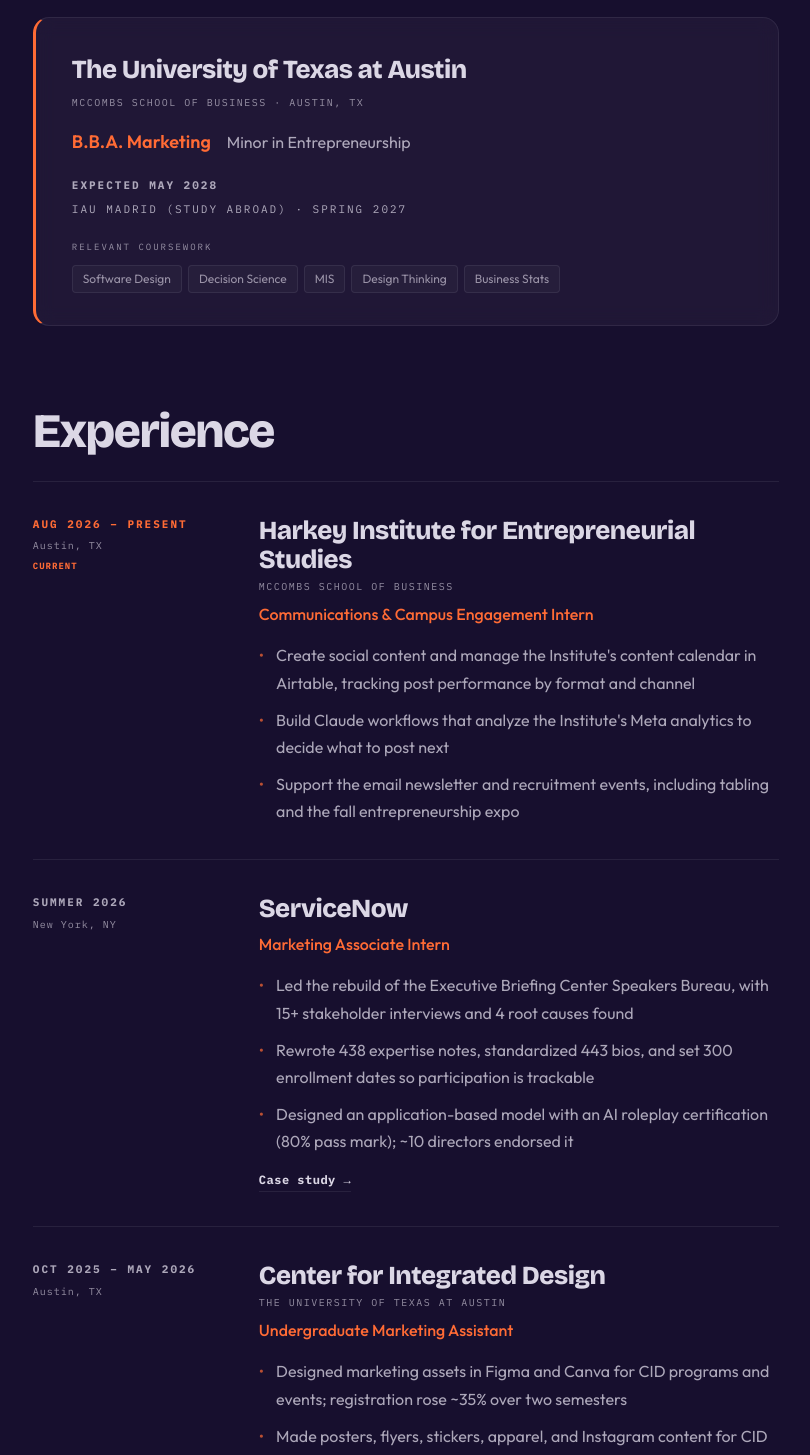
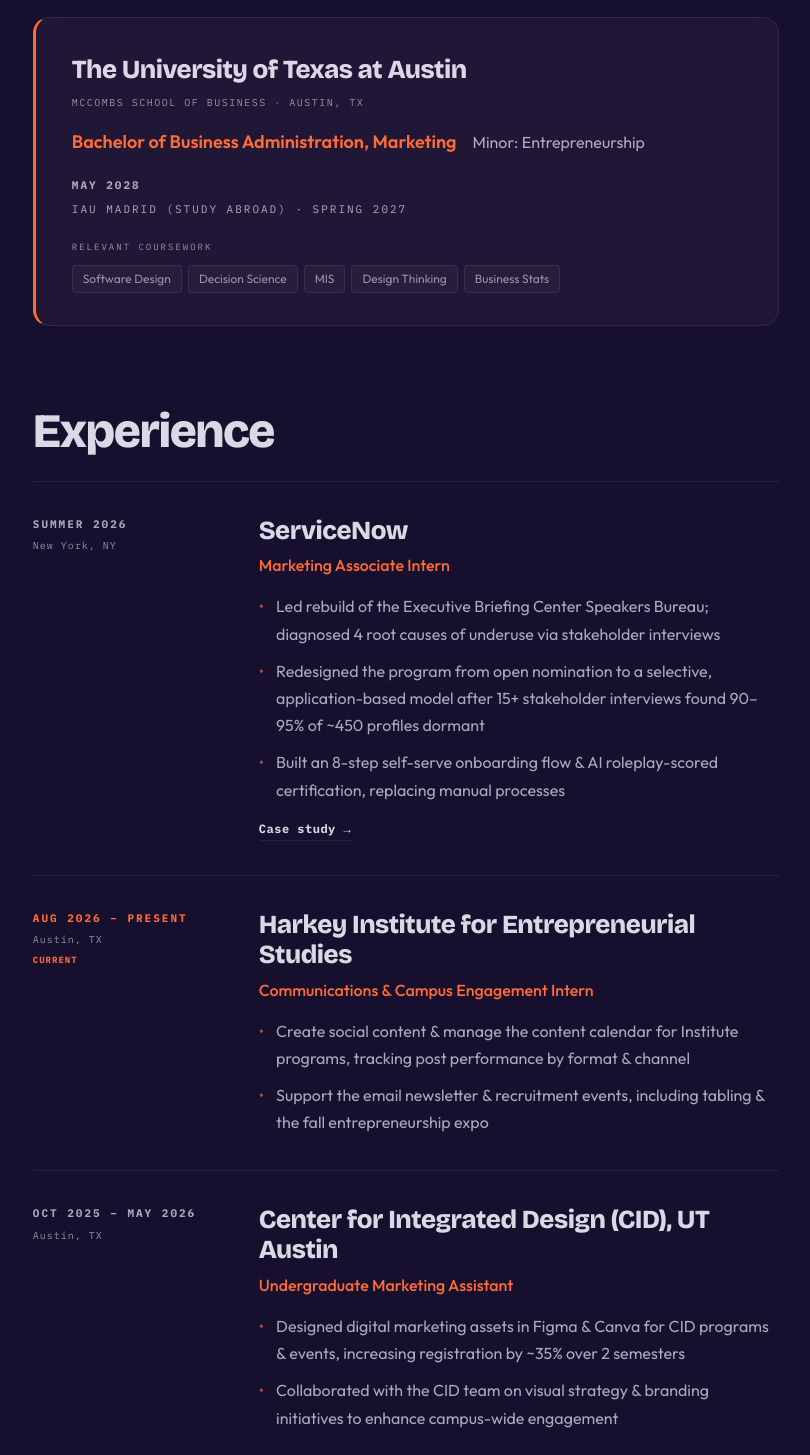
Before and after one commit to kamipatel/rasika-patel, a React (Vite) app: page /resume in a window 1280 px wide. Shown: the part 680-2135 px from the top of the page, without its empty margins (234-1044 px from the left). Built offline with nearby package versions, Linux system fonts and the light colour scheme.

Commit message:
portfolio facts pass: data files

```diff
--- a/src/data/homeStats.js
+++ b/src/data/homeStats.js
@@ -1,7 +1,9 @@
-/* Home stats band. Plain JS so the prerender script can import it. */
+/* Home stats band. Plain JS so the prerender script can import it.
+   Instagram numbers are confirmed from Instagram Insights (119,185 views,
+   4,274 shares, 1,373 followers) and shown conservatively. */
 export const stats = [
   { val: "700+", label: "Downloads" },
-  { val: "246K", label: "Instagram views in 90 days" },
-  { val: "72", label: "PRs shipped with Claude Code" },
-  { val: "438", label: "Expertise notes rewritten at ServiceNow" },
+  { val: "100K+", label: "Views on our matcha rankings post" },
+  { val: "3.7K+", label: "Shares of that post" },
+  { val: "1.3K+", label: "Instagram followers" },
 ];
--- a/src/data/projects.js
+++ b/src/data/projects.js
@@ -10,7 +10,7 @@
  */
 export const projects = [
   { title: "Xplore Austin", slug: "xplore-austin", featured: true, role: "Founder & UX Designer", tags: ["Startup", "UI/UX", "Branding", "App Store"], desc: "Built the app UT students open to see what's on near campus today.", link: "https://apps.apple.com/us/app/xplore-austin/id6758564187", impact: "700+ downloads", timeline: "Feb 2025 – Present", href: "/work/xplore" },
-  { title: "ServiceNow", slug: "servicenow", featured: true, role: "Marketing Associate Intern", category: "Marketing", tags: ["Program Design", "Stakeholder Research", "Enablement"], desc: "Rebuilt how ServiceNow recruits and vets the experts who speak at its executive briefings.", link: "https://www.servicenow.com/", impact: "438 expertise notes rewritten", timeline: "Summer 2026", href: "/work/servicenow" },
+  { title: "ServiceNow", slug: "servicenow", featured: true, role: "Marketing Associate Intern", category: "Marketing", tags: ["Program Design", "Stakeholder Research", "Enablement"], desc: "Rebuilt how ServiceNow recruits and vets the experts who speak at its executive briefings.", link: "https://www.servicenow.com/", impact: "Handed off to Digital Technology", timeline: "Summer 2026", href: "/work/servicenow" },
   { title: "Harkey Institute", slug: "harkey", featured: true, oneLiner: "Run social and Claude analytics workflows at McCombs.", role: "Communications & Campus Engagement Intern", tags: ["Content Strategy", "Social", "AI Workflows", "Airtable", "Graphic Design", "Events"], desc: "I run social and the content calendar for UT's entrepreneurship institute. I built Claude workflows that read our Meta analytics and show what's working. I also designed the Longhorn Market flyer and stickers.", link: "https://www.mccombs.utexas.edu/centers-and-initiatives/harkey-institute/", timeline: "Aug 2026 – Present" },
   { title: "Foundry", slug: "foundry", featured: true, oneLiner: "Build websites for small businesses.", role: "Founder & Developer", tags: ["Web Design", "Branding", "Small Business"], desc: "I design and build websites for small businesses, including the branding.", clients: ["Mithas", "Kake N Kream"], sites: [
     { name: "Mithas", tagline: "Coffee syrups", url: "https://mithas-coffee-syrups.vercel.app/", image: "/projects/foundry/mithas.jpg" },
@@ -19,7 +19,7 @@ export const projects = [
   ], link: null, impact: "2 client sites", timeline: "Mar 2026 – Present" },
   { title: "Texas Momentum", slug: "texas-momentum", featured: true, oneLiner: "Led marketing for 40+ student interns.", role: "Director of Design & Marketing", tags: ["Brand Strategy", "Content", "Community"], desc: "I led design and marketing for 40+ student interns across two program cycles. Our content hit 150K+ organic views.", link: "https://txmomentum.org/", impact: "150K+ views", timeline: "Jan – May 2025 · Jan – May 2026" },
   { title: "SELL Fellowship", slug: "sell-fellowship", featured: true, oneLiner: "Mentor fellows, after a term as Creative Lead.", role: "Fellow Development Lead", tags: ["Creative Direction", "Brand Systems", "Mentorship"], desc: "I mentor fellows through the Incubator, the build-and-launch phase. Before that I was Creative Lead, designing social, web, print, and merch.", link: "https://www.sell-fellowship.org/", timeline: "Jan 2025 – Present" },
-  { title: "Center for Integrated Design", slug: "center-for-integrated-design", featured: true, page: true, oneLiner: "Designed Figma and Canva assets for UT's CID programs.", role: "Undergraduate Marketing Assistant", category: "Design", tags: ["Figma", "Canva"], desc: "I designed marketing assets in Figma and Canva for UT's CID programs and events. Registration rose ~35% over two semesters.", link: null, impact: "~35% registration lift", timeline: "Oct 2025 – May 2026" },
+  { title: "Center for Integrated Design", slug: "center-for-integrated-design", featured: true, page: true, oneLiner: "Designed Figma and Canva assets for UT's CID programs.", role: "Undergraduate Marketing Assistant", category: "Design", tags: ["Figma", "Canva"], desc: "I designed marketing assets in Figma and Canva for UT's CID programs and events, increasing registration by ~35% over 2 semesters.", link: null, impact: "~35% registration lift", timeline: "Oct 2025 – May 2026" },
   { title: "Texas Convergent", slug: "texas-convergent", featured: true, page: true, oneLiner: "Did UX consulting for HerdUp and Well Water Finders.", role: "UX Design Consultant", tags: ["UI/UX", "Figma", "Consulting"], desc: "I did UX consulting for two clients: HerdUp, a UT app for finding student orgs, and Well Water Finders, a groundwater startup where a clearer UI flow saved $9,000 per drill test.", link: null, impact: "$9K saved / drill", timeline: "Fall 2024 – Fall 2025" },
   { title: "American Marketing Association", slug: "ama", featured: true, oneLiner: "Ran SEO and a content roadmap for Baya Systems.", role: "Marketing Consultant", tags: ["SEO", "Content Strategy", "Analytics"], desc: "I reworked Baya Systems' SEO and built a content roadmap. Organic traffic rose 40%, and 10+ key terms ranked higher on Google.", link: "https://bayasystems.com/", impact: "40% traffic increase", timeline: "Fall 2024 – Spring 2025" },
   { title: "The Cultured Carrot", slug: "cultured-carrot", featured: true, page: true, oneLiner: "Rebranded an Austin farmers market stall.", role: "Operations Manager & Marketing Assistant", tags: ["Rebrand", "Small Business", "Growth"], desc: "I rebranded this Austin farmers market stall. Sales rose 121%, with 200+ repeat customers.", link: null, impact: "121% sales growth", timeline: "Jun 2022 – Aug 2025" },
--- a/src/data/resume.js
+++ b/src/data/resume.js
@@ -7,9 +7,9 @@
 export const education = {
   school: "The University of Texas at Austin",
   division: "McCombs School of Business",
-  degree: "B.B.A. Marketing",
-  minor: "Minor in Entrepreneurship",
-  dates: "Expected May 2028",
+  degree: "Bachelor of Business Administration, Marketing",
+  minor: "Minor: Entrepreneurship",
+  dates: "May 2028",
   location: "Austin, TX",
   abroad: "IAU Madrid (study abroad) · Spring 2027",
   coursework: [
@@ -23,97 +23,50 @@ export const education = {
 
 export const experience = [
   {
-    org: "Harkey Institute for Entrepreneurial Studies",
-    sub: "McCombs School of Business",
-    role: "Communications & Campus Engagement Intern",
-    location: "Austin, TX",
-    dates: "Aug 2026 – Present",
-    current: true,
-    bullets: [
-      "Create social content and manage the Institute's content calendar in Airtable, tracking post performance by format and channel",
-      "Build Claude workflows that analyze the Institute's Meta analytics to decide what to post next",
-      "Support the email newsletter and recruitment events, including tabling and the fall entrepreneurship expo",
-    ],
-  },
-  {
     org: "ServiceNow",
     role: "Marketing Associate Intern",
     href: "/work/servicenow",
     location: "New York, NY",
     dates: "Summer 2026",
     bullets: [
-      "Led the rebuild of the Executive Briefing Center Speakers Bureau, with 15+ stakeholder interviews and 4 root causes found",
-      "Rewrote 438 expertise notes, standardized 443 bios, and set 300 enrollment dates so participation is trackable",
-      "Designed an application-based model with an AI roleplay certification (80% pass mark); ~10 directors endorsed it",
+      "Led rebuild of the Executive Briefing Center Speakers Bureau; diagnosed 4 root causes of underuse via stakeholder interviews",
+      "Redesigned the program from open nomination to a selective, application-based model after 15+ stakeholder interviews found 90–95% of ~450 profiles dormant",
+      "Built an 8-step self-serve onboarding flow & AI roleplay-scored certification, replacing manual processes",
     ],
   },
   {
-    org: "Center for Integrated Design",
-    sub: "The University of Texas at Austin",
+    org: "Harkey Institute for Entrepreneurial Studies",
+    role: "Communications & Campus Engagement Intern",
+    location: "Austin, TX",
+    dates: "Aug 2026 – Present",
+    current: true,
+    bullets: [
+      "Create social content & manage the content calendar for Institute programs, tracking post performance by format & channel",
+      "Support the email newsletter & recruitment events, including tabling & the fall entrepreneurship expo",
+    ],
+  },
+  {
+    org: "Center for Integrated Design (CID), UT Austin",
     role: "Undergraduate Marketing Assistant",
     location: "Austin, TX",
     dates: "Oct 2025 – May 2026",
     bullets: [
-      "Designed marketing assets in Figma and Canva for CID programs and events; registration rose ~35% over two semesters",
-      "Made posters, flyers, stickers, apparel, and Instagram content for CID courses and events",
+      "Designed digital marketing assets in Figma & Canva for CID programs & events, increasing registration by ~35% over 2 semesters",
+      "Collaborated with the CID team on visual strategy & branding initiatives to enhance campus-wide engagement",
     ],
   },
   {
-    org: "American Marketing Association",
-    role: "Marketing Consultant",
-    location: "Austin, TX",
-    dates: "Fall 2024 – Spring 2025",
-    bullets: [
-      "Optimized Baya Systems' SEO strategy, increasing organic traffic by 40% and improving Google ranking for 10+ key terms",
-      "Built a content roadmap and analytics dashboard that raised client engagement 25% and CTR 18%",
-    ],
-  },
-  {
-    org: "Texas Convergent",
-    role: "UX Design Consultant",
-    location: "Austin, TX",
-    dates: "Fall 2024 – Fall 2025",
-    bullets: [
-      "Designed the UI in Figma for HerdUp, a student organization platform for 24K+ UT users",
-      "Streamlined the user flow for Well Water Finders in Figma, saving the client $9,000 per groundwater drill test",
-    ],
-  },
-  {
-    org: "The Cultured Carrot",
-    role: "Operations Manager & Marketing Assistant",
-    location: "Austin, TX",
-    dates: "Jun 2022 – Aug 2025",
-    bullets: [
-      "Independently managed our stall, promoting and selling fermented vegetable dressings at 3 farmers market locations",
-      "Rebranded packaging, posters, and social visuals, driving a 121% sales increase and 200+ repeat customers in 7 months",
-    ],
-  },
-  {
-    org: "Revelations LLC",
-    role: "Business Founder & Owner",
-    location: "Remote",
-    dates: "Mar 2023 – Dec 2023",
-    bullets: [
-      "Built and scaled a print-on-demand Etsy shop to $6K+/month in revenue through social and SEO",
-    ],
-  },
-];
-
-export const leadership = [
-  {
     org: "Xplore Austin",
-    role: "Founder & UX Designer",
+    role: "Founder",
     location: "Austin, TX",
     dates: "Feb 2025 – Present",
     current: true,
     slug: "xplore-austin",
     href: "/work/xplore",
     bullets: [
-      "Launched a UT-only App Store app for what's on near campus today; 700+ downloads and 300+ student accounts",
-      "Built the app solo with Claude Code; automated operations with Claude, Instinct, and Supabase, Vercel, and PostHog MCPs",
-      "Grew Instagram to 246K views in the last 90 days and 1.3K+ followers with $0 ad spend",
-      "Created a ranked-list post format; one post hit 118,946 views and 4,269 shares, 96% from non-followers",
-      "Selected as a Kendra Scott WELI Spark Founder (Jan – May 2026)",
+      "Grew a campus content engine to 300K+ organic views & 1.2K+ followers with zero paid spend; 127K views in a 30-day period",
+      "Developed a ranked local-guide content format driving 100K views & 3.7K shares on a single post, 79% from non-followers",
+      "Launched UT-only discovery app on the App Store, converting into 700+ downloads; selected as a KS WELI Spark Founder",
     ],
   },
   {
@@ -124,36 +77,78 @@ export const leadership = [
     current: true,
     slug: "foundry",
     bullets: [
-      "Design and build websites for small businesses, from branding to launch",
-      "Delivered 2 client sites, Mithas and Kake N Kream, on a React and Vercel stack",
+      "Design & build small-business websites end-to-end, from branding to launch; delivered 2 client sites on a React/Vercel stack",
     ],
   },
   {
-    org: "SELL Fellowship",
-    role: "Fellow Development Lead",
+    org: "The Cultured Carrot",
+    role: "Operations Manager & Marketing Assistant",
     location: "Austin, TX",
+    dates: "Jun 2022 – Aug 2025",
+    bullets: [
+      "Independently managed our stall, promoting & selling fermented vegetable dressings at 3 farmers market locations",
+      "Rebranded packaging, posters, & social visuals, driving a 121% sales increase & 200+ repeat customers in 7 months",
+    ],
+  },
+  {
+    org: "Revelations LLC",
+    role: "Business Founder & Owner",
+    location: "Remote",
+    dates: "Mar 2023 – Dec 2023",
+    bullets: [
+      "Built & scaled a print-on-demand Etsy shop to $6K+/month in revenue through social & SEO-driven marketing",
+    ],
+  },
+];
+
+export const projects = [
+  {
+    org: "Texas Convergent",
+    role: "UX Design Consultant",
+    dates: "Fall 2024 – Fall 2025",
+    /* Sub-project label shown above the bullet at the same index. */
+    bulletHeads: ["HerdUp (Jan 2025 – Dec 2025)", "Well Water Finders (Aug – Dec 2024)"],
+    bullets: [
+      "Designed UI on Figma for HerdUp, a student organization platform improving accessibility & engagement for 24K+ UT users",
+      "Streamlined user flow for Well Water Finders on Figma, enhancing usability & saving clients $9,000 per groundwater drill test",
+    ],
+  },
+  {
+    org: "American Marketing Association",
+    role: "Marketing Consultant",
+    dates: "Fall 2024 – Spring 2025",
+    bullets: [
+      "Optimized Baya Systems’ SEO strategy, increasing organic traffic by 40% & improving Google ranking for 10+ key terms",
+      "Designed data-driven content roadmap & analytics dashboard, boosting client engagement rates by 25% & CTR by 18%",
+    ],
+  },
+];
+
+export const leadership = [
+  {
+    org: "SELL Fellowship, UT Austin",
+    role: "Fellow Development Lead (Summer 2026 – Present)",
     dates: "Jan 2025 – Present",
     current: true,
+    /* Earlier roles, newest first. */
     roleHistory: [
-      "Fellow Development Lead · May 2026 – Present",
-      "Creative Lead · Jan – May 2026",
-      "Incubator Fellow · May – Dec 2025",
-      "Ideator Fellow · Jan – May 2025",
+      "Creative Lead (Spring 2026)",
+      "Incubator Fellow (Fall 2025)",
+      "Ideator Fellow (Spring 2025)",
     ],
     bullets: [
-      "Mentor fellows through the Incubator phase, the build-and-launch stage, advising on product development and go-to-market",
-      "Led creative direction as Creative Lead, designing social, web, print, and merch assets to promote programs and recruit fellows",
+      "Mentor fellows through the Incubator phase, the build-and-launch stage, advising on product development & go-to-market",
+      "Led creative direction as Creative Lead, designing social, web, print, & merch assets to promote programs & recruit fellows",
     ],
   },
   {
     org: "Texas Momentum",
     role: "Director of Design & Marketing",
-    location: "Austin, TX",
-    dates: "Jan – May 2025 · Jan – May 2026",
+    dates: "Spring 2025, Spring 2026",
     slug: "texas-momentum",
     bullets: [
-      "Managed marketing and creative strategy for 40+ student interns, driving 60% higher event turnout and 150K+ organic views",
-      "Led branding and outreach for a 24-hour Build-a-thon, attracting 60+ participants and 4 sponsors across UT Austin",
+      "Managed marketing & creative strategy for 40+ student interns, driving 60% higher event turnout & 150K+ organic views",
+      "Led branding & outreach for a 24-hour Build-a-thon, attracting 60+ participants & 4 sponsors across UT Austin",
     ],
   },
 ];
--- a/src/data/servicenow.js
+++ b/src/data/servicenow.js
@@ -28,8 +28,8 @@ export const hero = {
   ],
   glance: [
     "15+ stakeholder interviews",
-    "438 expertise notes rewritten",
-    "443 bios standardized",
+    "4 root causes found",
+    "90 to 95% of ~450 profiles dormant",
     "Presented to ~10 directors",
   ],
 };
@@ -165,7 +165,7 @@ export const application = {
 export const onboarding = {
   label: "Onboarding",
   heading: "No duplicate entry.",
-  body: "Onboarding pre-fills everything from the application. AI drafts the bio and expertise notes, and the speaker just approves.",
+  body: "Onboarding is an 8-step self-serve flow that pre-fills everything from the application. AI drafts the bio and expertise notes, and the speaker just approves.",
   progress: [
     { label: "Application", state: "done" },
     { label: "Profile setup", state: "current" },
@@ -184,7 +184,7 @@ export const onboarding = {
   gate: {
     title: "The certification gate",
     rubric: ["Tone", "Conciseness", "Charisma", "Technical knowledge"],
-    threshold: "80%+ to enroll",
+    threshold: "Pass to enroll",
     body: "Before enrolling, speakers run a custom AI roleplay with an executive persona.",
   },
 };
@@ -238,9 +238,9 @@ export const dataWork = {
     ["Industries", "Banking, Healthcare"],
   ],
   stats: [
-    { value: "438", label: "expertise notes rewritten into this structure" },
-    { value: "443", label: "bios standardized" },
-    { value: "300", label: "enrollment dates set, so participation is trackable for the first time" },
+    { value: "~450", label: "speaker profiles, 90 to 95% of them dormant" },
+    { label: "Expertise notes rewritten into this structure" },
+    { label: "Bios standardized" },
     { label: "Industry labels remapped" },
   ],
 };
@@ -250,7 +250,7 @@ export const timeline = {
   phases: [
     { weeks: "Weeks 1 to 2", work: "Process audit, walkthrough, shadowed a live briefing" },
     { weeks: "Weeks 3 to 5", work: "15+ interviews, intake form audit" },
-    { weeks: "Weeks 6 to 8", work: "Application model, 438 notes and 443 bios, leadership workshop" },
+    { weeks: "Weeks 6 to 8", work: "Application model, expertise notes and bios, leadership workshop" },
     { weeks: "Weeks 9 to 12", work: "Redrawn forms, handoff package, final presentation to leadership" },
   ],
   body: "In July I presented the model to about 10 directors at a leadership workshop. They endorsed it and handed it to the internal tech team to build.",
@@ -261,9 +261,9 @@ export const impact = {
   delivered: {
     label: "Delivered",
     stats: [
-      { value: "438", label: "Expertise notes rewritten" },
-      { value: "443", label: "Bios standardized" },
-      { value: "300", label: "Enrollment dates set" },
+      { value: "5", label: "Lifecycle emails" },
+      { value: "8-step", label: "Self-serve onboarding flow" },
+      { value: "4", label: "Root causes of underuse diagnosed" },
     ],
     outcome: "Model endorsed and handed off to be built",
   },
```
Also changed, not shown: src/data/xplore.js (+28 -45 lines).
